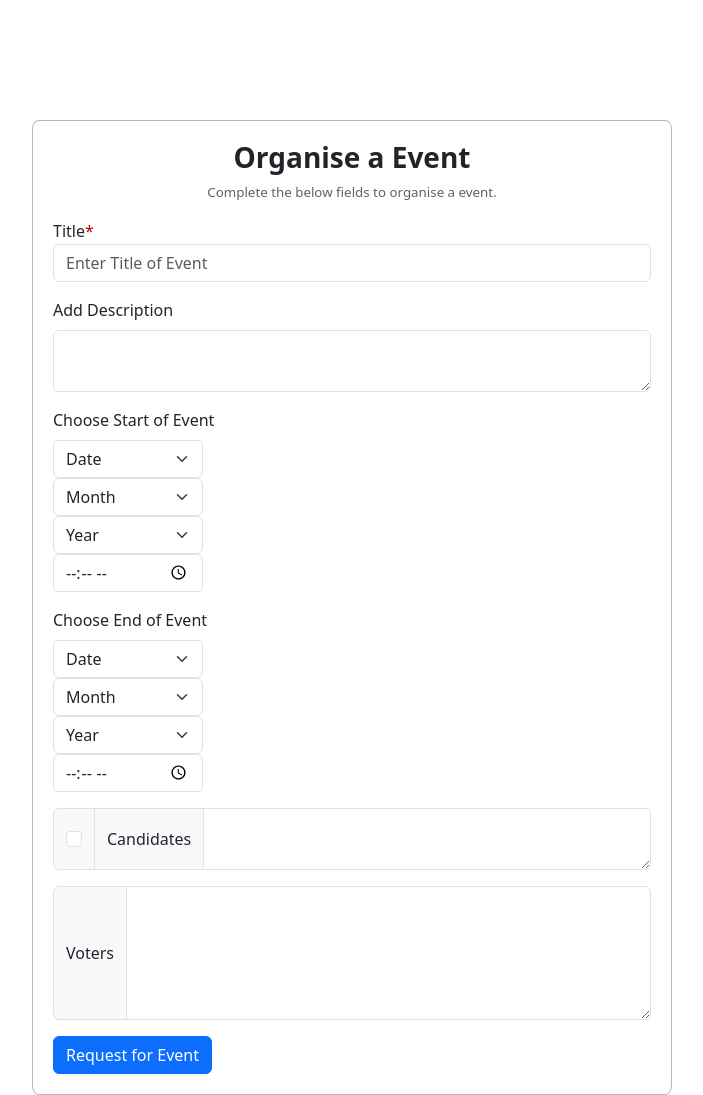
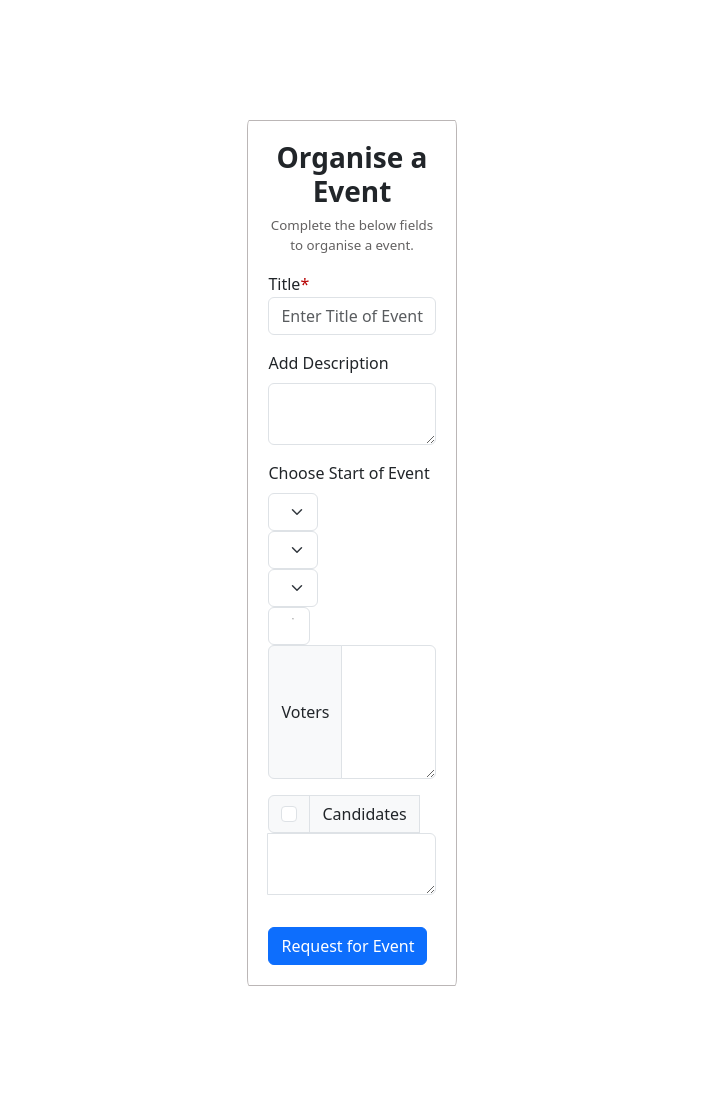
Before and after one commit to KaranJoshi101/wevote, a Flask app: a page that uses templates/organize.html in a window 1280 px wide. Shown: the whole page, without its empty margins (288-991 px from the left). After the commit the page ends 986 px from the top, so only its background shows below. Run offline with Flask 3, Linux system fonts and the light colour scheme.

Commit message:
temporary changes

```diff
--- a/application/controllers.py
+++ b/application/controllers.py
@@ -139,7 +139,6 @@ def admin():
 @app.route('/<email>/home')
 def user(email):
     rec=User.query.filter_by(email=email).first()
-    print(rec)
     return render_template('user_dash.html',email=email,name=rec.name)
 
 
@@ -147,14 +146,17 @@ def user(email):
 @app.route('/<email>/organize',methods=['GET','POST'])
 def org(email):
     if request.method=='POST':
+        import datetime
         t=request.form.get('title')
         d=request.form.get('desc')
-        time=request.form.get('time')
-        date=request.form.get('date')
+        ti=request.form.get('stime')
+        print(ti,type(ti))
+        sdate=datetime.datetime(int(request.form.get('syear')),int(request.form.get('smonth')),int(request.form.get('sdate')))
+        stime=datetime.time(int(ti[:2]),int(ti[3:]))
         l=request.form.get('voters')
         c=request.form.get('cand')
-        rec=User.query.get(email=email).first()
-        e=Event(user_id=rec.id,title=t,desc=d,time=time,date=date)
+        rec=User.query.filter_by(email=email).first()
+        e=Event(user_id=rec.id,title=t,desc=d,time=stime,sdate=sdate)
         db.session.add(e)
         db.session.commit()
-    return render_template('organize.html')
+    return render_template('organize.html',email=email)
--- a/templates/organize.html
+++ b/templates/organize.html
@@ -7,6 +7,7 @@
     <link href="https://cdn.jsdelivr.net/npm/bootstrap@5.3.3/dist/css/bootstrap.min.css" rel="stylesheet" integrity="sha384-QWTKZyjpPEjISv5WaRU9OFeRpok6YctnYmDr5pNlyT2bRjXh0JMhjY6hW+ALEwIH" crossorigin="anonymous">
 </head>
 <body style="display: flex; justify-content: center;">
+  <form action="\{{email}}\organize" method="POST">
     <div class="container-sm col-lg-6 col-md-10 col-sm-12" style="margin-top: 120px; border: 0.5px solid rgb(187, 182, 182); padding: 20px 20px 20px 20px; border-radius: 1%;">
       <div>
         <h3 style="text-align: center;font-weight: 700;">Organise a Event</h3>
@@ -24,7 +25,7 @@
       <span>
         <p class="mb-2">Choose Start of Event</p>
         <div class="col-sm-12 col-md-3 col-lg-3">
-        <select class="form-select c" aria-label="Default select example">
+          <select class="form-select c" aria-label="Default select example" name="sdate">
             <option selected>Date</option>
             <option value="1">1</option>
             <option value="2">2</option>
@@ -60,7 +61,7 @@
           </select>
         </div>
         <div  class="col-sm-12 col-md-3 col-lg-3">
-        <select class="form-select c " aria-label="Default select example">
+          <select class="form-select c " aria-label="Default select example" name="smonth">
             <option selected>Month</option>
             <option value="1">1</option>
             <option value="2">2</option>
@@ -77,7 +78,7 @@
           </select>
         </div>
         <div class="col-sm-12 col-md-3 col-lg-3">
-        <select class="form-select c " aria-label="Default select example">
+          <select class="form-select c " aria-label="Default select example" name="syear">
           <option selected>Year</option>
           <option value="2024">2024</option>
           <option value="2025">2025</option>
@@ -88,101 +89,35 @@
           <option value="2030">2030</option>
         </select>
         <div class="cs-form">
-        <input type="time" class="form-control" value="10:05 AM" name="stime" />
+          <input type="time" class="form-control"  name="stime" />
         </div>
       </div>
 
       </span>
 
-    <span>
-      <p class="mb-2 mt-3 ">Choose End of Event</p>
-      <div class="col-sm-12 col-md-3 col-lg-3">
-        <select class="form-select c" aria-label="Default select example">
-          <option selected>Date</option>
-          <option value="1">1</option>
-          <option value="2">2</option>
-          <option value="3">3</option>
-          <option value="4">4</option>
-          <option value="5">5</option>
-          <option value="6">6</option>
-          <option value="7">7</option>
-          <option value="8">8</option>
-          <option value="9">9</option>
-          <option value="10">10</option>
-          <option value="11">11</option>
-          <option value="12">12</option>
-          <option value="13">13</option>
-          <option value="14">14</option>
-          <option value="15">15</option>
-          <option value="16">16</option>
-          <option value="17">17</option>
-          <option value="18">18</option>
-          <option value="19">19</option>
-          <option value="20">20</option>
-          <option value="21">21</option>
-          <option value="22">22</option>
-          <option value="23">23</option>
-          <option value="24">24</option>
-          <option value="25">25</option>
-          <option value="26">26</option>
-          <option value="27">27</option>
-          <option value="28">28</option>
-          <option value="29">29</option>
-          <option value="30">30</option>
-          <option value="31">31</option>
-        </select>
-      </div>
-      <div  class="col-sm-12 col-md-3 col-lg-3">
-        <select class="form-select c " aria-label="Default select example">
-          <option selected>Month</option>
-          <option value="1">1</option>
-          <option value="2">2</option>
-          <option value="3">3</option>
-          <option value="4">4</option>
-          <option value="5">5</option>
-          <option value="6">6</option>
-          <option value="7">7</option>
-          <option value="8">8</option>
-          <option value="9">9</option>
-          <option value="10">10</option>
-          <option value="11">11</option>
-          <option value="12">12</option>
-        </select>
-      </div>
-      <div class="col-sm-12 col-md-3 col-lg-3">
-        <select class="form-select c " aria-label="Default select example">
-        <option selected>Year</option>
-        <option value="2024">2024</option>
-        <option value="2025">2025</option>
-        <option value="2026">2026</option>
-        <option value="2027">2027</option>
-        <option value="2028">2028</option>
-        <option value="2029">2029</option>
-        <option value="2030">2030</option>
-      </select>
-      <div class="cs-form">
-        <input type="time" class="form-control" value="10:05 AM" name="stime" />
-      </div>
-    </div>
-    </span>
 
 
-    <div class="input-group mb-3 mt-3">
-      <div class="input-group-text">
-        <input class="form-check-input mt-0" type="checkbox" value="" aria-label="Checkbox for following text input">
-      </div>
-      <span class="input-group-text">Candidates</span>
-      <textarea class="form-control" aria-label="With textarea" rows="2" name="candidates"></textarea>
-    </div>
 
       <div class="input-group">
         <span class="input-group-text">Voters</span>
         <textarea class="form-control" aria-label="With textarea" rows="5" required name="voters"></textarea>
       </div>
-  <button type="button" class="btn btn-primary mt-3" name="request">Request for Event</button>
+      <div class="input-group mb-3 mt-3">
+        <div class="input-group-text">
+          <input class="form-check-input mt-0" type="checkbox" name="check" aria-label="Checkbox for following text input">
+        </div>
+        <span class="input-group-text">Candidates</span>
+        <textarea class="form-control" aria-label="With textarea" rows="2" name="candidates"></textarea>
+      </div>
+    <button type="submit" class="btn btn-primary mt-3">Request for Event</button>
+  </div>
+  </form>
 
 
 
-  </div>
+
+
+
+
 </body>
 </html>
```
Also changed, not shown: application/models.py (+6 -3 lines), requirements.txt (added, +14 -0 lines), instance/wvote.sqlite3, 1 other file. Lines whose indentation alone changed are shown as unchanged.
